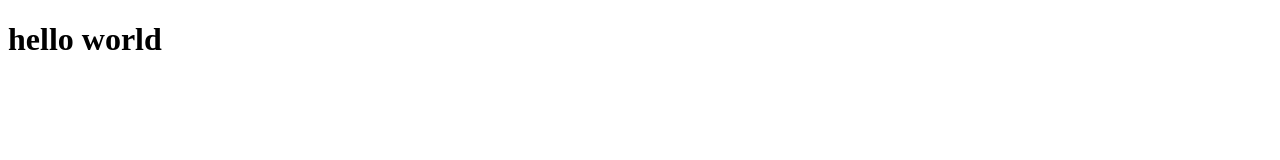
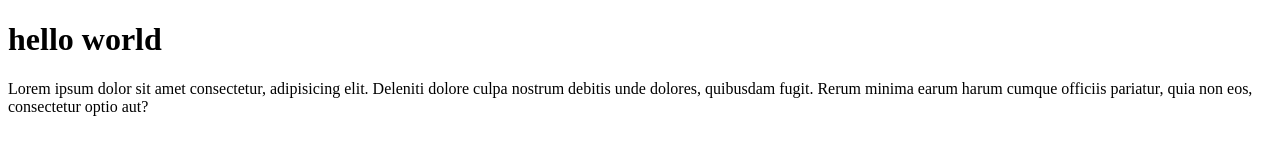
Before and after one commit to adecahya997/git-test, a plain HTML site: page index.html in a window 1280 px wide. Drawn offline with Linux system fonts and the light colour scheme.

Commit message:
menambahkan paragraf

```diff
--- a/index.html
+++ b/index.html
@@ -7,5 +7,6 @@
 </head>
 <body>
     <h1>hello world</h1>
+    <p>Lorem ipsum dolor sit amet consectetur, adipisicing elit. Deleniti dolore culpa nostrum debitis unde dolores, quibusdam fugit. Rerum minima earum harum cumque officiis pariatur, quia non eos, consectetur optio aut?</p>
 </body>
 </html>
```
